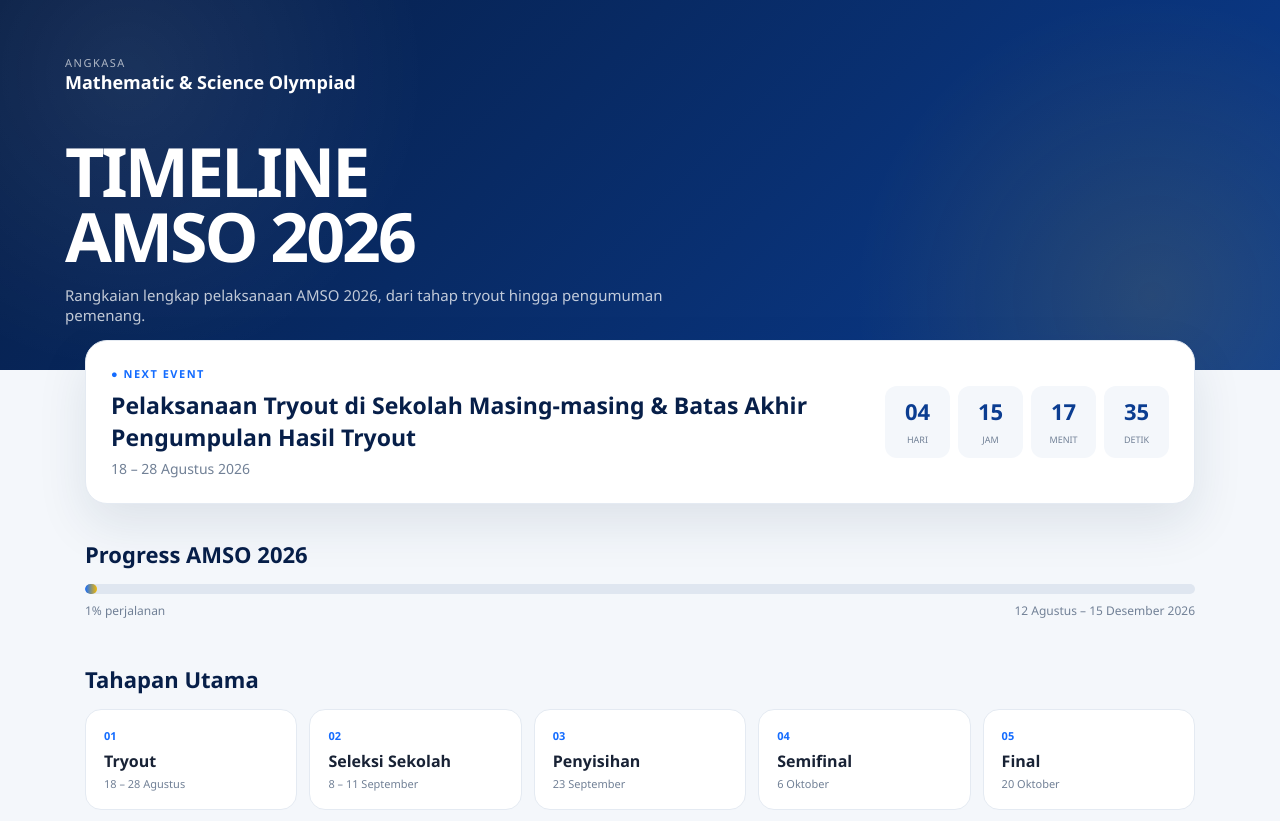
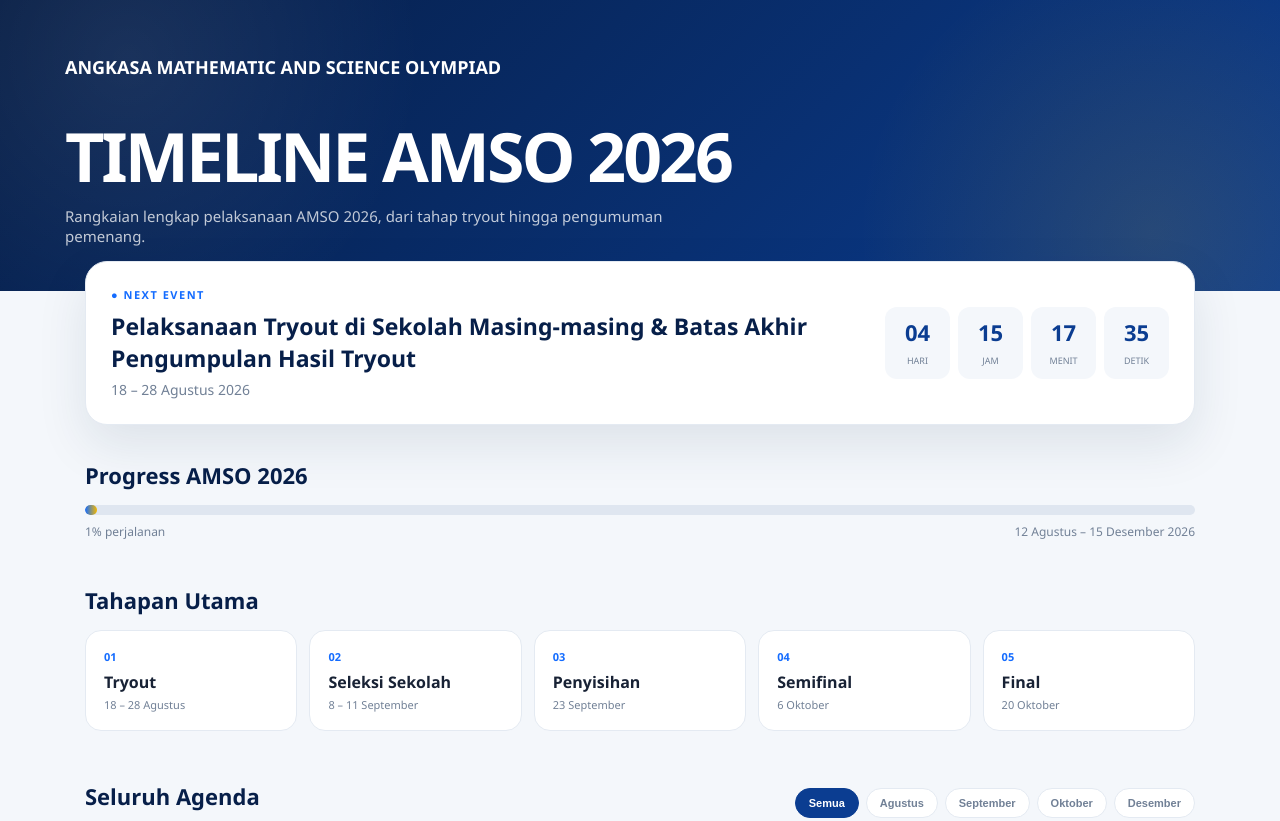
Before and after one commit to imammut/Timeline-AMSO-2026, a plain HTML site: page index.html in a window 1280 px wide. Shown: the top 821 px of the page. Drawn offline with Linux system fonts and the light colour scheme.

Commit message:
Update index.html

```diff
--- a/index.html
+++ b/index.html
@@ -477,15 +477,15 @@ footer p {
             <div class="logo-area">
 
                 <div class="logo-text">
-                    <small>ANGKASA</small>
-                    <strong>Mathematic & Science Olympiad</strong>
+                    <strong>ANGKASA MATHEMATIC AND SCIENCE OLYMPIAD</strong>
                 </div>
 
             </div>
 
         </div>
 
-        <h1> TIMELINE<br> <span style="color: white;">AMSO 2026</span> </h1>
+        <h1>
+        <span style="color: white;">TIMELINE AMSO 2026</span> </h1>
 
         <p class="hero-desc">
             Rangkaian lengkap pelaksanaan AMSO 2026,
```
